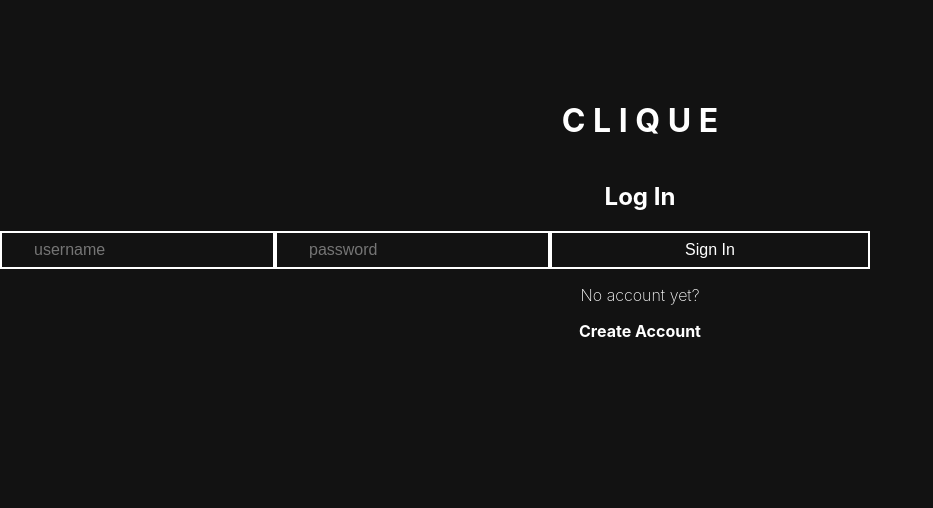
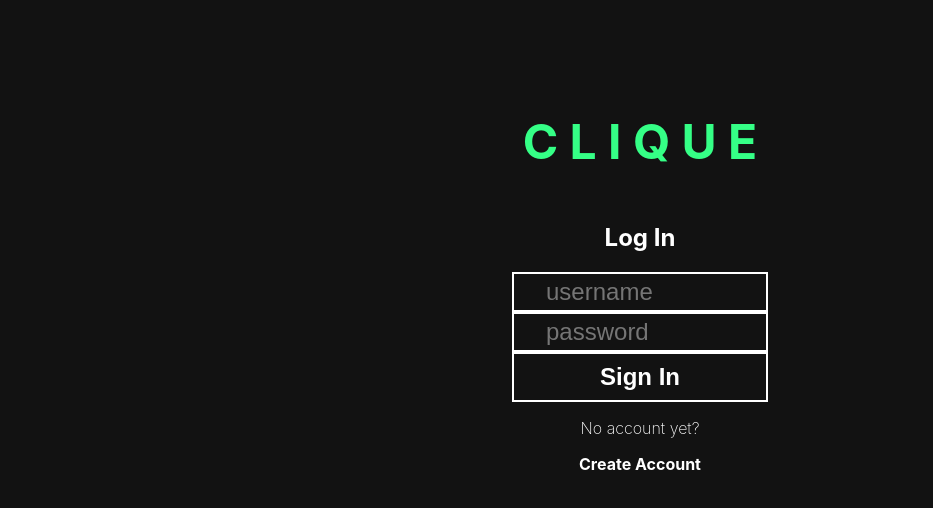
Before and after one commit to mrjordantanner/clique, a React (Create React App) app: page / in a window 1280 px wide. Shown: the top 508 px of the page, without its empty margins (0-933 px from the left). Built offline with nearby package versions, Linux system fonts and the light colour scheme; no server answers.

Commit message:
Edit CORS

```diff
--- a/src/components/account/CreateAccount.js
+++ b/src/components/account/CreateAccount.js
@@ -28,9 +28,9 @@ const CreateAccount = () => {
 
 	return (
 		<div className='center'>
-			<h1>CLIQUE</h1>
+			<div className='logo-text'>C L I Q U E</div>
 			<h2>Create an account</h2>
-			<form onSubmit={handleSubmit} className='add-user-form'>
+			<form onSubmit={handleSubmit} className='account'>
 				<input
 					onChange={handleChange}
 					name='name'
--- a/src/components/account/Login.js
+++ b/src/components/account/Login.js
@@ -51,9 +51,9 @@ const Login = ( { setActiveUser } ) => {
 
 	return (
 		<div className='center'>
-			<h1>C L I Q U E</h1>
+			<h1 className='logo-text'>C L I Q U E</h1>
 			<h2>Log In</h2>
-			<form onSubmit={handleSubmit} className='login-form'>
+			<form onSubmit={handleSubmit} className='account'>
 				<input
 					onChange={handleChange}
 					name='name'
@@ -67,7 +67,7 @@ const Login = ( { setActiveUser } ) => {
 					value={loginData.password}
 					placeholder='password'
 				/>
-				<button className='' id='button' type='submit'>
+				<button className='button' id='button' type='submit'>
 					Sign In
 				</button>
 			</form>
--- a/src/styles/styles.scss
+++ b/src/styles/styles.scss
@@ -1,5 +1,9 @@
 * {
 	box-sizing: border-box;
+}
+
+::-webkit-scrollbar {
+  display: none;
 }
 
 // Colors
@@ -79,13 +83,9 @@ body {
 	display: flex;
 	flex-direction: column;
 	align-items: center;
+  justify-content: center;
 	margin-top: 10vh;
 	width: 100%;
-}
-
-
-::-webkit-scrollbar {
-  display: none;
 }
 
 a {
@@ -104,53 +104,7 @@ a {
     opacity: 0.8;
     color: orange;
   }
-
 }
-
-
-
-
-form {
-  // height: 5vh;
-  width: 100%;
-  display: flex;
-  // margin: 0rem 2rem;
-  // font-size: 1.5rem;
-}
-
-form button {
-  width: 25%;
-  border: 2px white solid;
-
-}
-
-input {
-  display: block;
-  font-size: 1rem;
-  background: transparent;
-  color: white;
-  outline: none;
-  border: 2px white solid;
-  padding: 0 2rem;
-}
-
-button {
-  background: transparent;
-  border: none;
-  color: white;
-  padding: 0.5rem 1rem;
-  text-align: center;
-  text-decoration: none;
-  display: inline-block;
-  cursor: pointer;
-  font-size: 1rem;
-
-}
-
-button:disabled {
-  opacity: 0.5;
-}
-
 
 .button {
   color: black;
@@ -188,18 +142,11 @@ p {
   .sender {
     font-weight:bold;
   }
-
-  // .text {
-
-  // }
-
 }
-
 
 .wireframe {
   border: 1px solid #35FF86;
 }
-
 
 .grid {
   height: 100vh;
@@ -272,8 +219,6 @@ header, footer {
     border: 1px solid lightgray;
   }
 
-
-
   &:hover {
       opacity: 1;
       cursor: pointer;
@@ -282,3 +227,47 @@ header, footer {
       border: 1px solid chartreuse;
   }
 }
+
+
+
+
+.account {
+  display: flex;
+  flex-direction: column;
+
+  input {
+    font-size: 1.5rem;
+    height: 40px;
+    width: 20vw;
+    background: transparent;
+    color: white;
+    outline: none;
+    border: 2px white solid;
+    padding: 0 2rem;
+  }
+
+  button {
+    background: transparent;
+    border: none;
+    color: white;
+    padding: 0.5rem 1rem;
+    text-align: center;
+    text-decoration: none;
+    display: inline-block;
+    cursor: pointer;
+    font-size: 1.5rem;
+    border: 2px white solid;
+
+  }
+
+  button:disabled {
+    opacity: 0.5;
+  }
+}
+
+
+.logo-text {
+  font-size: 3rem;
+  font-weight: bold;
+  color: $clique-green;
+}
```
Also changed, not shown: src/config.js (line endings or trailing spaces).
